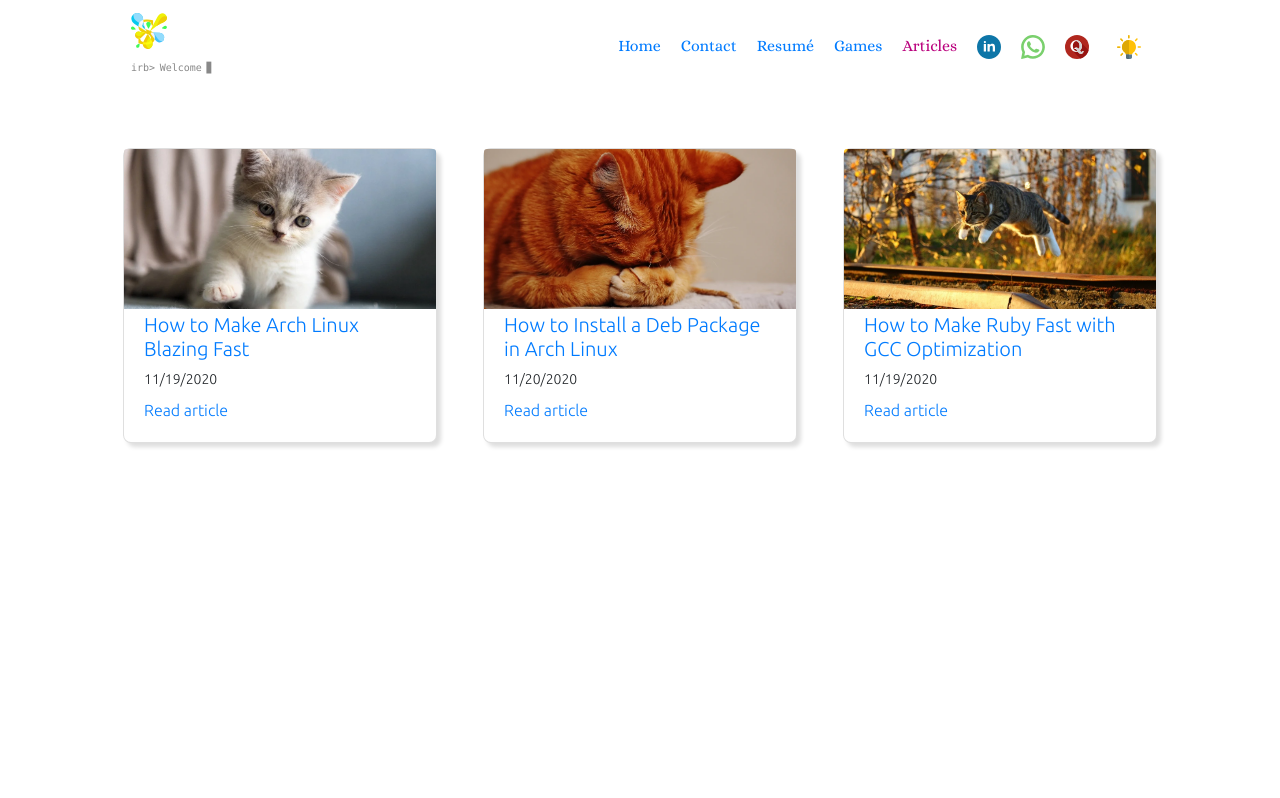
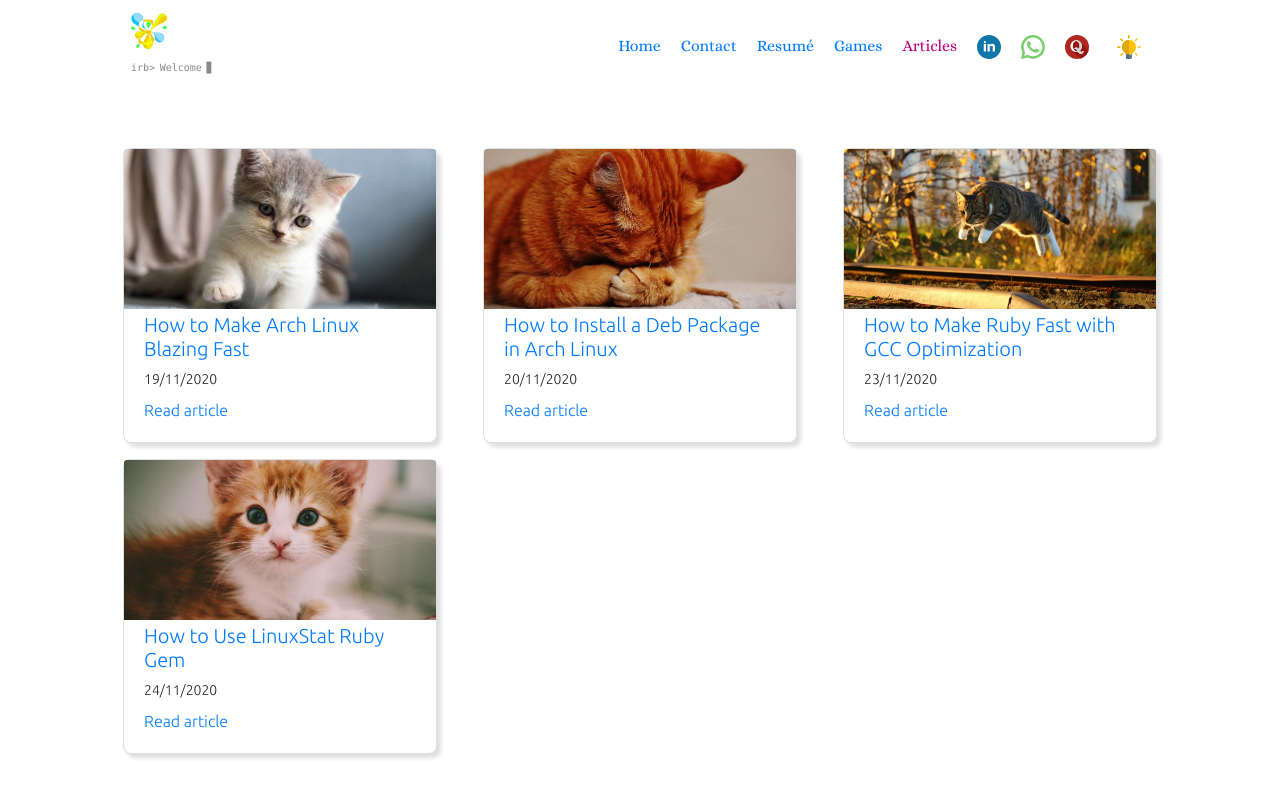
Before and after one commit to Souravgoswami/souravgoswami.github.io, a Jekyll site: the page built from _posts/2020-11-19-articles.html, in a window 1280 px wide. Shown: the top 798 px of the page. Built offline with Jekyll 4.4.1, drawn with Linux system fonts in a browser that asks for light colours; nearby versions of some CDN libraries; library files that are not in the unit come from our copies.

Commit message:
Added new post

```diff
--- a/_posts/2020-11-19-articles.html
+++ b/_posts/2020-11-19-articles.html
@@ -24,7 +24,7 @@ stylesheet: "/assets/css/articles"
 						How to Make Arch Linux Blazing Fast
 					</h5>
 				</a>
-				<date>11/19/2020</date>
+				<date>19/11/2020</date>
 				<a href="/articles/how-to-make-archlinux-blazing-fast">Read article</a>
 			</div>
 		</div>
@@ -44,7 +44,7 @@ stylesheet: "/assets/css/articles"
 						How to Install a Deb Package in Arch Linux
 					</h5>
 				</a>
-				<date>11/20/2020</date>
+				<date>20/11/2020</date>
 				<a href="/articles/how-to-install-deb-packages-on-arch-linux">Read article</a>
 			</div>
 		</div>
@@ -64,7 +64,27 @@ stylesheet: "/assets/css/articles"
 						How to Make Ruby Fast with GCC Optimization
 					</h5>
 				</a>
-				<date>11/19/2020</date>
+				<date>23/11/2020</date>
+				<a href="/articles/how-to-make-ruby-fast-with-gcc-optimization">Read article</a>
+			</div>
+		</div>
+	</div>
+
+	<div class="col-md-4">
+		<div class="card shadowed rounded">
+			<a href="/articles/how-to-use-linuxstat-gem">
+				<div class="content-image" data-content="Read">
+					<img class="card-img-top" src="/assets/articles/images/4/pexels-larissa-barbosa-1870376.jpg">
+				</div>
+			</a>
+
+			<div class="card-body">
+				<a href="/articles/how-to-use-linuxstat-gem">
+					<h5>
+						How to Use LinuxStat Ruby Gem
+					</h5>
+				</a>
+				<date>24/11/2020</date>
 				<a href="/articles/how-to-make-ruby-fast-with-gcc-optimization">Read article</a>
 			</div>
 		</div>
--- a/_posts/blogs/2020-11-19-how-to-make-archlinux-faster.html
+++ b/_posts/blogs/2020-11-19-how-to-make-archlinux-faster.html
@@ -20,7 +20,7 @@ ogimage: "/assets/articles/images/1/main.jpg"
 
 			<about-post>
 				Sourav Goswami
-				<date>2020/11/23</date>
+				<date>19/11/2020</date>
 			</about-post>
 		</div>
 	</author>
--- a/_posts/blogs/2020-11-20-install-deb-packages-on-archlinux.html
+++ b/_posts/blogs/2020-11-20-install-deb-packages-on-archlinux.html
@@ -20,7 +20,7 @@ ogimage: "/assets/articles/images/2/pexels-pixabay-209037.jpg"
 
 			<about-post>
 				Sourav Goswami
-				<date>2020/11/20</date>
+				<date>20/11/2020</date>
 			</about-post>
 		</div>
 	</author>
--- a/_posts/blogs/2020-11-23-how-to-make-ruby-fast-with-gcc-optimization.html
+++ b/_posts/blogs/2020-11-23-how-to-make-ruby-fast-with-gcc-optimization.html
@@ -21,7 +21,7 @@ ogimage: "/assets/articles/images/3/main.jpg"
 
 			<about-post>
 				Sourav Goswami
-				<date>2020/11/23</date>
+				<date>23/11/2020</date>
 			</about-post>
 		</div>
 	</author>
@@ -162,12 +162,15 @@ ogimage: "/assets/articles/images/3/main.jpg"
 
 	<h3>If you want to create native binary using rvm, follow this:</h3>
 	1. You need RVM first.
+
+	<break></break>
 	2. Add CFLAGS that Should be Passed:
 	<pre>
 		<dollar>CC=gcc CFLAGS="-O3 -pipe -fPIC -fno-plt -march=native -mtune=native" ~/.rvm/bin/rvm install ruby-2.7.1</dollar>
 	</pre>
 	Your RVM Ruby is built with the defined CC and CFlags!
 
+	<break></break>
 	3. Confirm (after installation)
 	<pre>
 		<dollar>~/.rvm/rubies/ruby-2.7.1/bin/ruby -e "puts RbConfig::CONFIG.then { |x| %Q(\n\e[1;33mCFLAGS\e[0m => #{x['CFLAGS']}\n\n\e[1;34mCXXFLAGS\e[0m => #{x['CXXFLAGS']}) }"</dollar>
--- a/assets/articles/styles/base.scss
+++ b/assets/articles/styles/base.scss
@@ -113,12 +113,13 @@ date {
 	}
 
 	pre {
-		margin: 0 ;
+		margin: 12px 0 ;
 		text-align: justify ;
-		padding: 4px ;
+		padding: 6px ;
 		max-height: 300px ;
 		background-color: #efefef ;
 		line-height: 150% ;
+		border-radius: 6px ;
 
 		code {
 			counter-increment: listing ;
```
Also changed, not shown: _posts/blogs/2020-11-23-how-to-use-linux_stat.html (added, +336 -0 lines), assets/articles/images/4/linuxstat.jpg (added), assets/articles/images/4/linuxstat.webp (added), assets/articles/images/4/pexels-larissa-barbosa-1870376.jpg (added).
